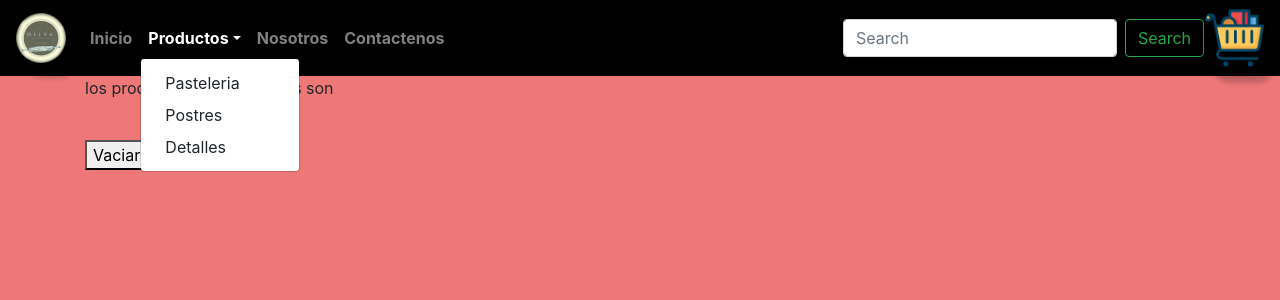
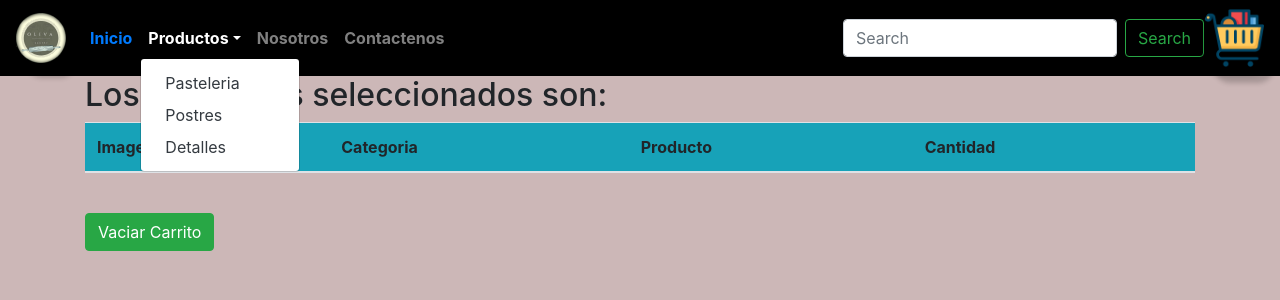
Before and after one commit to RogerValiente/my-app, a React (Create React App) app: page /carrito in a window 1280 px wide. Both pictures are taken after a click on the button "Productos". Shown: the top 300 px of the page. Built offline with nearby package versions, Linux system fonts and the light colour scheme.

Commit message:
aplicando context en el cart

```diff
--- a/src/App.jsx
+++ b/src/App.jsx
@@ -26,7 +26,7 @@ function App() {
           <Route exact path="/catalog">
             <ItemListContainer />
           </Route>
-          <Route path="/">
+          <Route exact path="/">
             <ItemListContainer />
           </Route>
         </Switch>
--- a/src/components/Cart/Index.jsx
+++ b/src/components/Cart/Index.jsx
@@ -11,7 +11,7 @@ const Cart = () => {
   };
 
   const eliminarProducto = (id) => {
-    const prop = carrito.filter((c) => c.item && c.item.id != id);
+    const prop = carrito.filter((c) => c.item && c.item.id !== id);
     dispatch({
       type: "ELIMINAR_PRODUCTO",
       payload: prop,
@@ -20,26 +20,50 @@ const Cart = () => {
 
   return (
     <div className="container">
-      los productos seleccionados son
-      <table className="table">
+      <h2> Los productos seleccionados son:</h2>
+      <table className="table bg-info">
+        <thead>
+          <tr>
+            <th>Imagen</th>
+            <th>Categoria</th>
+            <th>Producto</th>
+            <th>Cantidad</th>
+          </tr>
+        </thead>
         {carrito &&
           carrito.map((d) => (
-            <tr>
-              <td>
-                <p>
+            <thead>
+              <tr>
+                <th>
+                  {" "}
+                  <img
+                    src={d.item && d.item.imagen}
+                    alt=""
+                    width="150"
+                    height="120"
+                  />
+                </th>
+                <th>
                   <strong>{d.item && d.item.categoria}</strong>
-                  {d.item && d.item.nombre} {d.cantidad}
-                </p>{" "}
-                <img src={d.item && d.item.imagen} alt="" />
-                <button onClick={() => eliminarProducto(d.item && d.item.id)}>
-                  Eliminar
-                </button>
-              </td>
-            </tr>
+                </th>
+                <th>{d.item && d.item.nombre}</th>
+                <th>{d.cantidad}</th>
+                <th>
+                  <button
+                    className="btn btn-dark"
+                    onClick={() => eliminarProducto(d.item && d.item.id)}
+                  >
+                    Eliminar
+                  </button>
+                </th>
+              </tr>
+            </thead>
           ))}
       </table>
       <br />
-      <button onClick={() => vaciarCarrito()}>Vaciar Carrito</button>
+      <button className="btn btn-success" onClick={() => vaciarCarrito()}>
+        Vaciar Carrito
+      </button>
     </div>
   );
 };
--- a/src/components/ItemDetail/index.jsx
+++ b/src/components/ItemDetail/index.jsx
@@ -2,6 +2,7 @@ import React, { useContext } from "react";
 import { CTX } from "../../Store/Store";
 import ItemCount from "../ItemCount/index";
 import { Link } from "react-router-dom";
+import "./styles.css";
 
 const ItemDetail = ({ product }) => {
   const [state, dispatch] = useContext(CTX);
@@ -39,8 +40,8 @@ const ItemDetail = ({ product }) => {
   } = product;
   return (
     <>
-      <div className="container mb-5 pt-5">
-        <Link to="/catalog" className=" btn btn-dark">
+      <div className="container mb-5 pt-5 btnVolver">
+        <Link to="/catalog" className=" btn btn-dark position-fixed">
           volver
         </Link>
       </div>
@@ -58,12 +59,14 @@ const ItemDetail = ({ product }) => {
               height="300"
               alt="Pasteleria"
             />
+
             <h3 className="card-title text-center text-white">{nombre}</h3>
             <p className="card-text text-white">{descripcion}</p>
             <p className="card-text text-white">Ingredientes: {ingredientes}</p>
             <h3 className="card-title text-center text-white">{receta}</h3>
             <p className="font-weight-bold text-white">Precio: {precio}</p>
             <p className="font-weight-bold text-white">Stock: {stock}</p>
+
             <div>
               <h3 className="card-title text-center text-white">
                 CAJA MAS DETALLE
--- /dev/null
+++ b/src/components/ItemDetail/styles.css
@@ -0,0 +1,5 @@
+.btnVolver {
+  z-index: 1;
+  position: relative;
+  display: contents;
+}
--- a/src/components/NavBar/index.jsx
+++ b/src/components/NavBar/index.jsx
@@ -2,6 +2,7 @@ import React from "react";
 import logo from "./logo.png";
 import CartWidget from "../CartWidget/index";
 import "./styles.css";
+import { Link } from "react-router-dom";
 import {
   Navbar,
   Nav,
@@ -15,36 +16,44 @@ function NavbarComponent() {
   return (
     <div>
       <Navbar className="menu" variant="dark" expand="lg">
-        <Navbar.Brand href="/">
-          <img src={logo} alt="..." width="50" height="50" />
+        <Navbar.Brand>
+          <Link to="/" className="font-weight-bold">
+            <img src={logo} alt="..." width="50" height="50" />
+          </Link>
         </Navbar.Brand>
         <Navbar.Toggle aria-controls="basic-navbar-nav" />
         <Navbar.Collapse id="basic-navbar-nav">
           <Nav className="mr-auto">
-            <Nav.Link href="/" className="font-weight-bold">
-              Inicio
+            {" "}
+            <Nav.Link>
+              <Link to="/" className="font-weight-bold">
+                Inicio
+              </Link>
             </Nav.Link>
             <NavDropdown
               title="Productos"
               id="basic-nav-dropdown"
               className="font-weight-bold"
             >
-              <NavDropdown.Item href="/catalog/pasteleria">
-                Pasteleria
+              <NavDropdown.Item>
+                <Link to="/catalog/pasteleria" className="text-dark">
+                  Pasteleria
+                </Link>
               </NavDropdown.Item>
-              <NavDropdown.Item href="/catalog/postre">
-                Postres
+
+              <NavDropdown.Item>
+                <Link to="/catalog/postre" className="text-dark">
+                  Postres
+                </Link>
               </NavDropdown.Item>
-              <NavDropdown.Item href="/catalog/detalle">
-                Detalles
+              <NavDropdown.Item>
+                <Link to="/catalog/detalle" className="text-dark">
+                  Detalles
+                </Link>
               </NavDropdown.Item>
             </NavDropdown>
-            <Nav.Link href="#link" className="font-weight-bold">
-              Nosotros
-            </Nav.Link>
-            <Nav.Link href="#link" className="font-weight-bold">
-              Contactenos
-            </Nav.Link>
+            <Nav.Link className="font-weight-bold">Nosotros</Nav.Link>
+            <Nav.Link className="font-weight-bold">Contactenos</Nav.Link>
           </Nav>
           <Form inline>
             <FormControl type="text" placeholder="Search" className="mr-sm-2" />
--- a/src/components/NavBar/styles.css
+++ b/src/components/NavBar/styles.css
@@ -1,5 +1,5 @@
 body {
-  background-color: rgb(238, 120, 120) !important;
+  background-color: rgb(204, 183, 183) !important;
 }
 
 body h1 {
```
Also changed, not shown: 1 other file (tests, documents, lock files or other folders).
